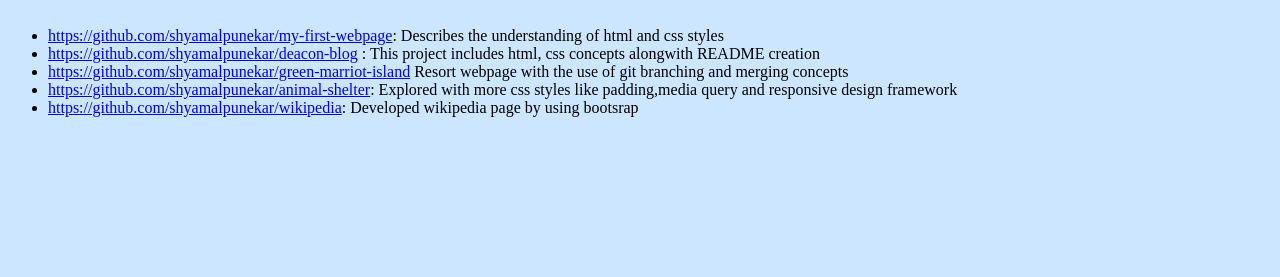
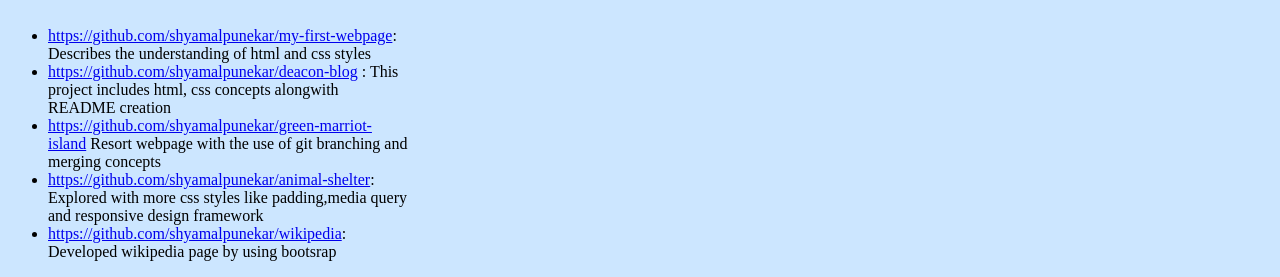
Before and after one commit to shyamalpunekar/portfolio-webpage, a plain HTML site: page portfolio-webpage.html in a window 1280 px wide. Shown: the part 703-980 px from the top of the page. Before the commit the page ends 836 px from the top, so only its background shows below. Drawn offline with Linux system fonts and the light colour scheme.

Commit message:
Changes in project description

```diff
--- a/css/styles.css
+++ b/css/styles.css
@@ -31,7 +31,10 @@ p{
 .intro{
 
 }
-
 .intro img{
   border-radius: 20px;
+
 }
+.include{
+  width: 400px;
+}
--- a/portfolio-webpage.html
+++ b/portfolio-webpage.html
@@ -11,6 +11,7 @@
     <div class="intro">
       <h2 class="changetype"><em>Java Developer excited to develop world changing technologies</em></h2>
       <img src="img/profile.jpeg" alt="Shyamal's portfolio"/>
+      <div class="include">
         <p class="changetype">Github repositories</p>
           <ul>
             <li><a href="#">https://github.com/shyamalpunekar/my-first-webpage</a>: Describes the understanding of html and css styles</li>
@@ -21,5 +22,7 @@
           </ul>
       </div>
 
+    </div>
+
   </body>
 </html>
```
Lines whose indentation alone changed are shown as unchanged.
